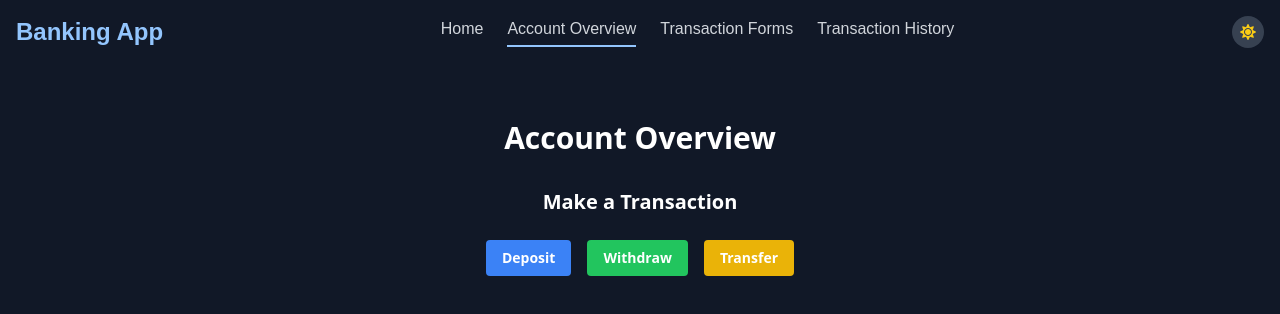
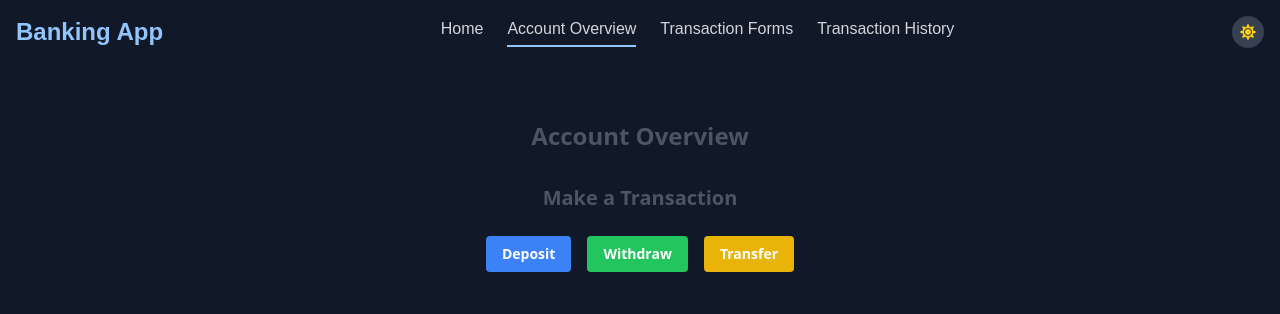
Before and after one commit to KiranGadhavi/banking-app, a Next.js app: page /account-overview in a window 1280 px wide. Shown: the top 314 px of the page. Built offline with nearby package versions, Linux system fonts and the light colour scheme.

Commit message:
add heading color in all pages

```diff
--- a/app/account-overview/page.tsx
+++ b/app/account-overview/page.tsx
@@ -6,10 +6,14 @@ const AccountOverview: React.FC = () => {
 
   return (
     <div className="grid grid-row text-center items-center justify-center font-sans pt-20 mx-auto">
-      <h1 className="text-3xl font-bold mb-4">Account Overview</h1>
+      <h1 className="text-2xl font-bold mb-4 text-gray-600">
+        Account Overview
+      </h1>
       {/* Transaction Forms Section */}
       <div className="  mt-4 gap-4">
-        <h2 className="text-xl font-semibold mb-2 ">Make a Transaction</h2>
+        <h2 className="text-xl font-semibold mb-2 text-gray-600 ">
+          Make a Transaction
+        </h2>
         <div className="flex flex gap-4 items-center justify-center">
           <Button text="Deposit" className="bg-blue-500" />
 
--- a/app/transaction-forms/page.tsx
+++ b/app/transaction-forms/page.tsx
@@ -152,7 +152,9 @@ export default function Page() {
         transition={{ type: "spring", stiffness: 120, delay: 0.3 }}
         className="flex flex-col gap-4"
       >
-        <h1 className="pt-8">Transaction Form</h1>
+        <h1 className="pt-8 text-2xl font-bold text-gray-600">
+          Transaction Form
+        </h1>
         {status.isError && <p className="text-red-500">{status.message}</p>}
         {!status.isError && status.message && (
           <p className="text-green-500">{status.message}</p>
--- a/app/transaction-history/page.tsx
+++ b/app/transaction-history/page.tsx
@@ -85,7 +85,7 @@ const TransactionHistory: React.FC = () => {
 
   return (
     <div className="flex flex-col gap-8 items-center justify-center xs:p-10 font-sans">
-      <h1 className="text-3xl font-bold">Transaction History</h1>
+      <h1 className="text-2xl font-bold text-gray-600">Transaction History</h1>
 
       {/* Filters Section */}
       <div className="flex gap-4">
```
